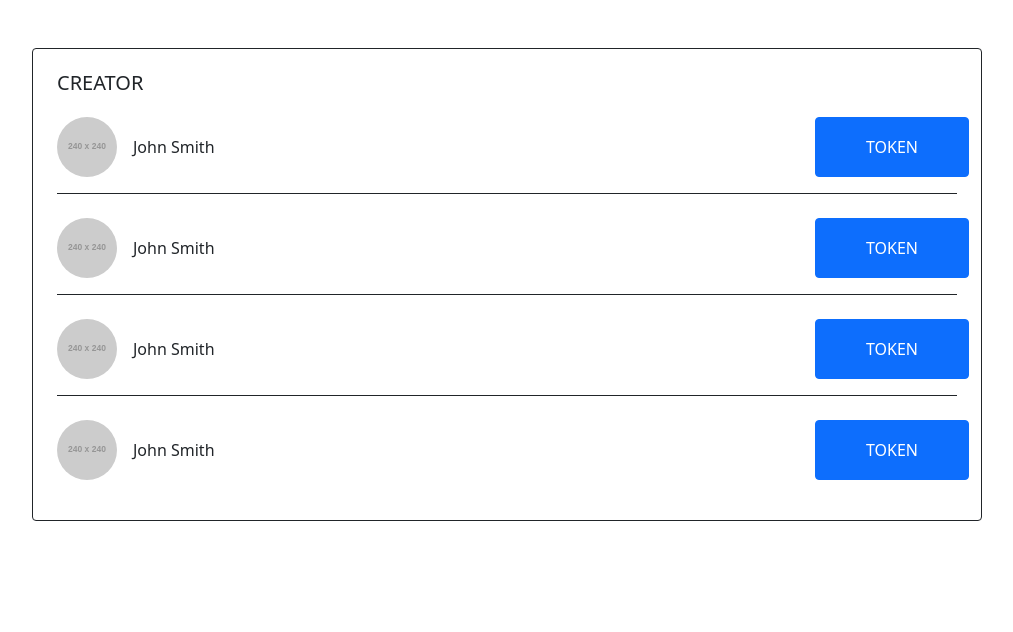
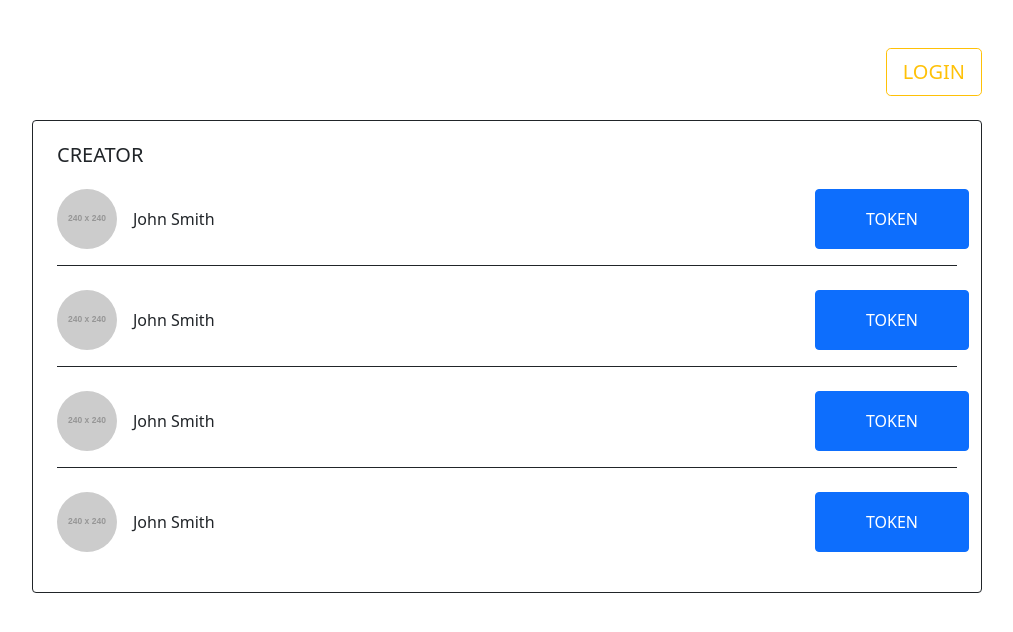
Before and after one commit to kazu80/tokener-find, a website built with webpack: page src/index.html in a window 1280 px wide. Shown: the whole page, without its empty margins (133-1146 px from the left). Built offline with nearby package versions, Linux system fonts and the light colour scheme; placeholder pictures from the web are drawn by us; files whose address does not match are found by name.

Commit message:
sample coding

```diff
--- a/src/index.html
+++ b/src/index.html
@@ -14,7 +14,15 @@
 </head>
 <body>
 
-<main class="container pt-5">
+<nav class="container mt-5 mb-4">
+    <div class="row justify-content-center">
+        <div class="col-10 p-0 d-flex justify-content-end">
+            <button type="button" class="btn btn-outline-warning btn-lg">LOGIN</button>
+        </div>
+    </div>
+</nav>
+
+<main class="container">
     <div class="row justify-content-center">
         <div class="col-10 p-4 border border-1 border-dark rounded">
             <p class="fs-5">CREATOR</p>
```
